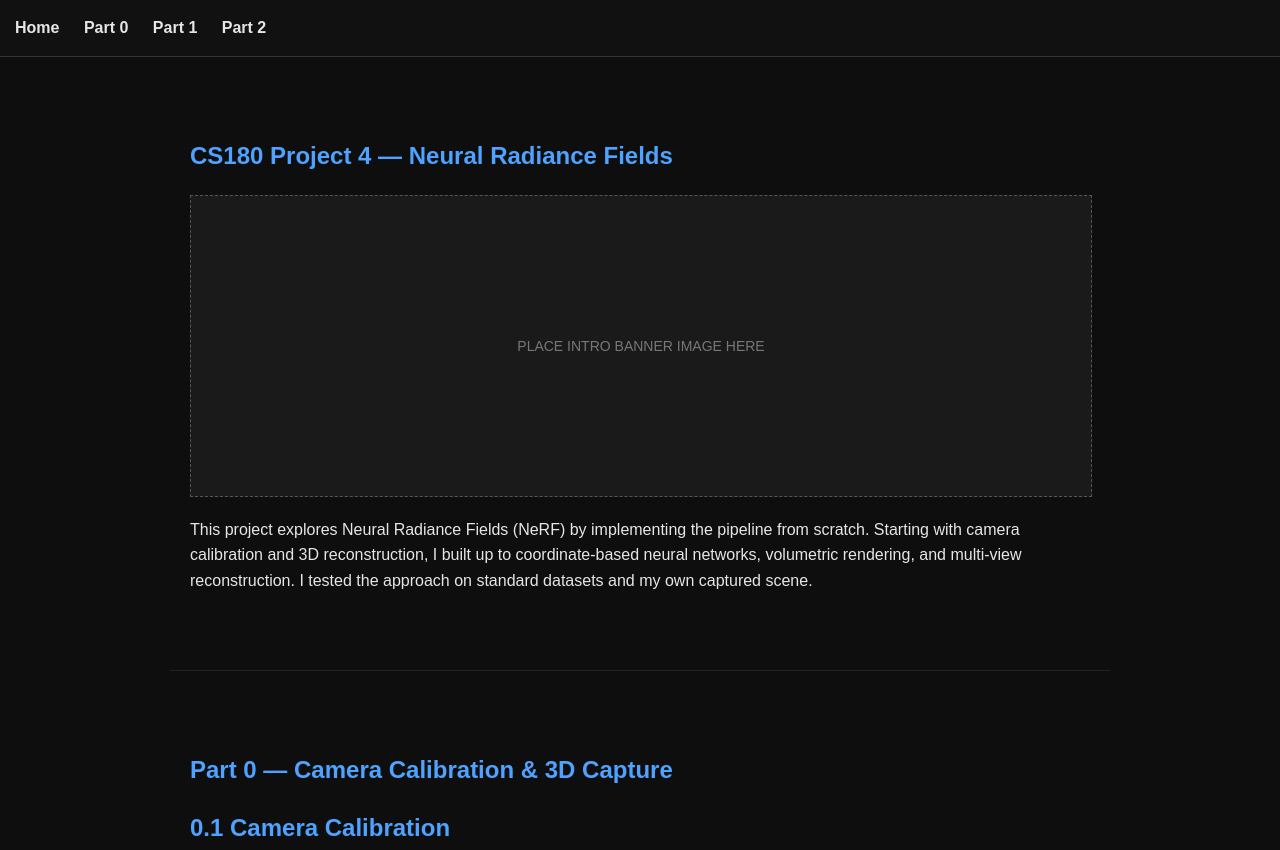
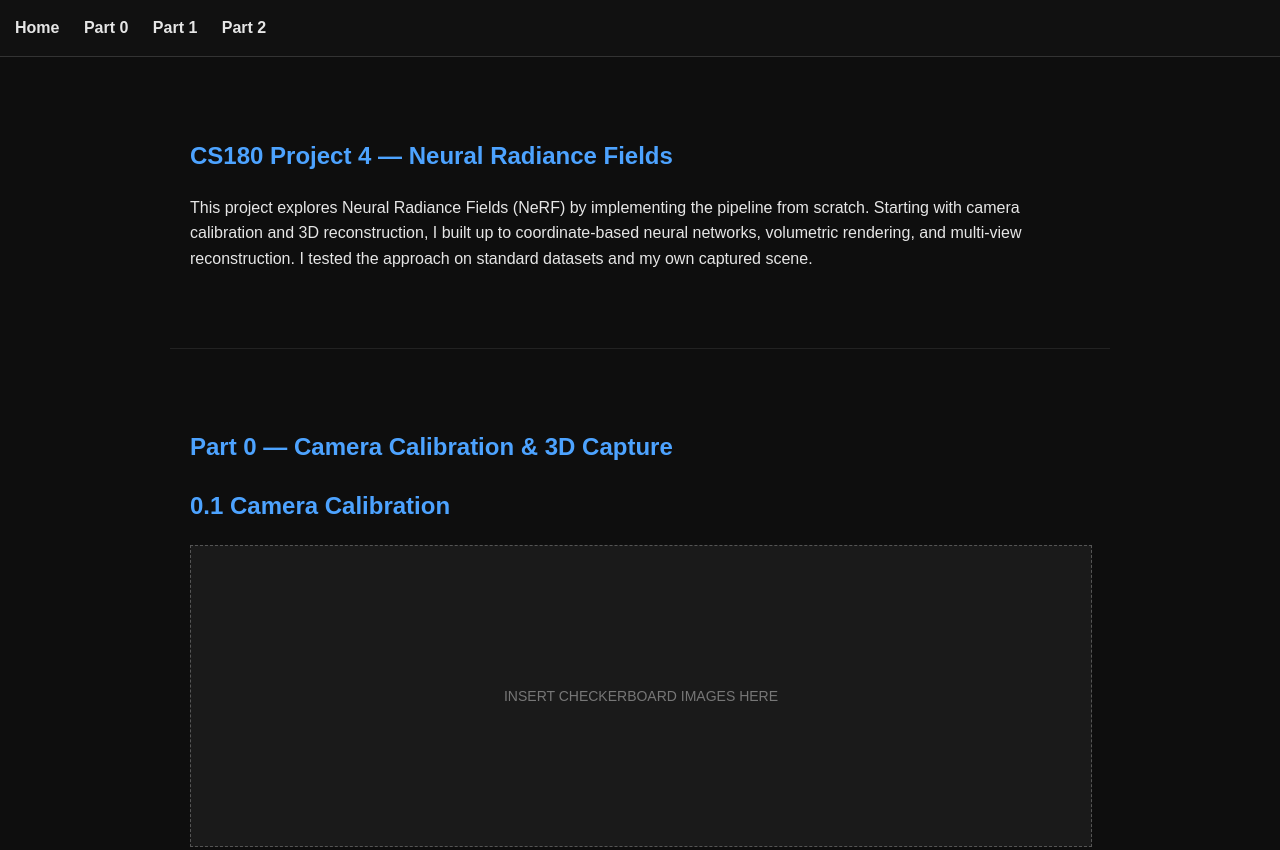
Before and after one commit to apeylet-berkeley/project4-cs180, a plain HTML site: page index.html in a window 1280 px wide. Shown: the top 850 px of the page. Drawn offline with Linux system fonts and the light colour scheme.

Commit message:
Update index.html

```diff
--- a/index.html
+++ b/index.html
@@ -73,8 +73,6 @@
 <!-- INTRO -->
 <section id="intro">
     <h1>CS180 Project 4 — Neural Radiance Fields</h1>
-
-    <div class="image-container">PLACE INTRO BANNER IMAGE HERE</div>
 
     <p>
         This project explores Neural Radiance Fields (NeRF) by implementing the pipeline from scratch.
```
